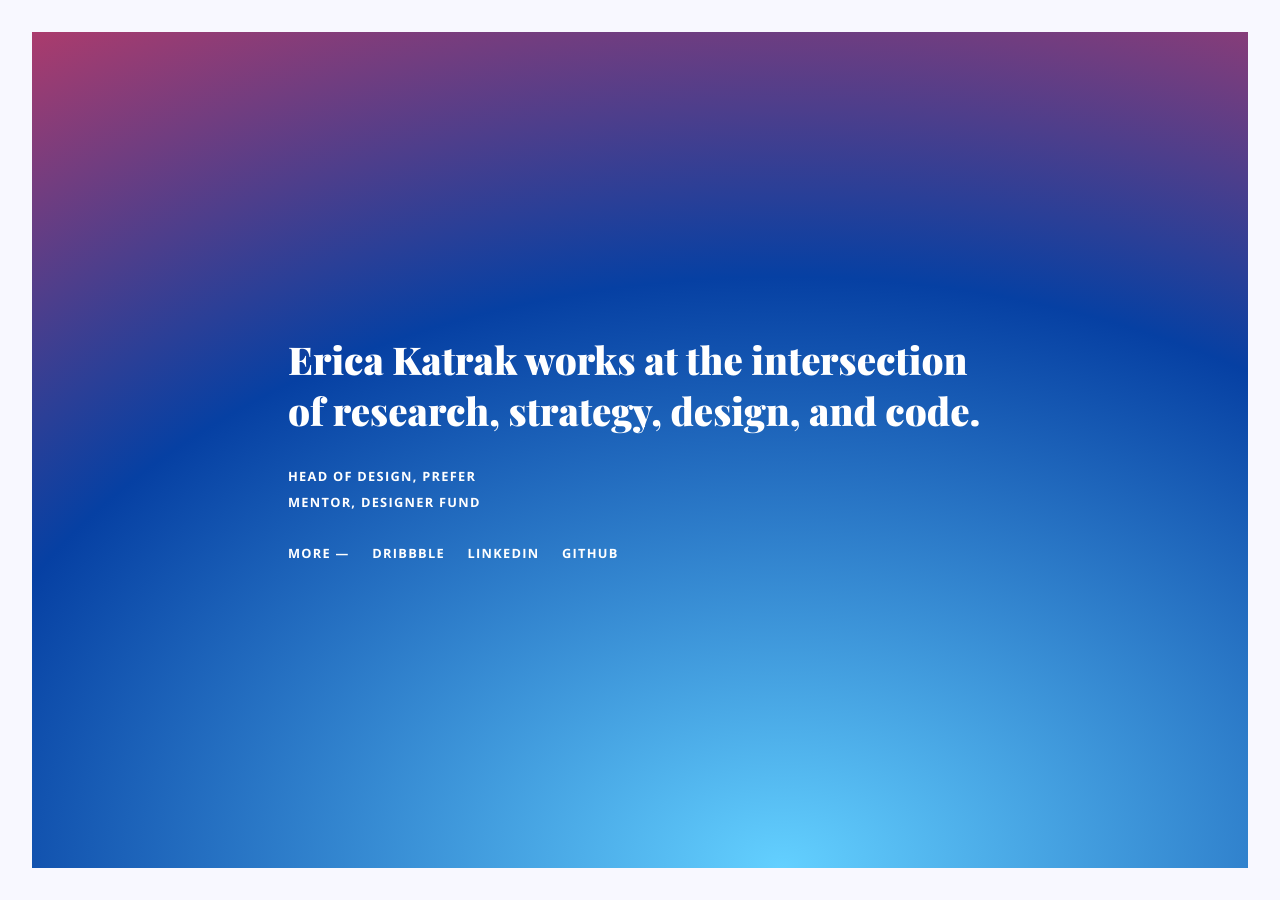
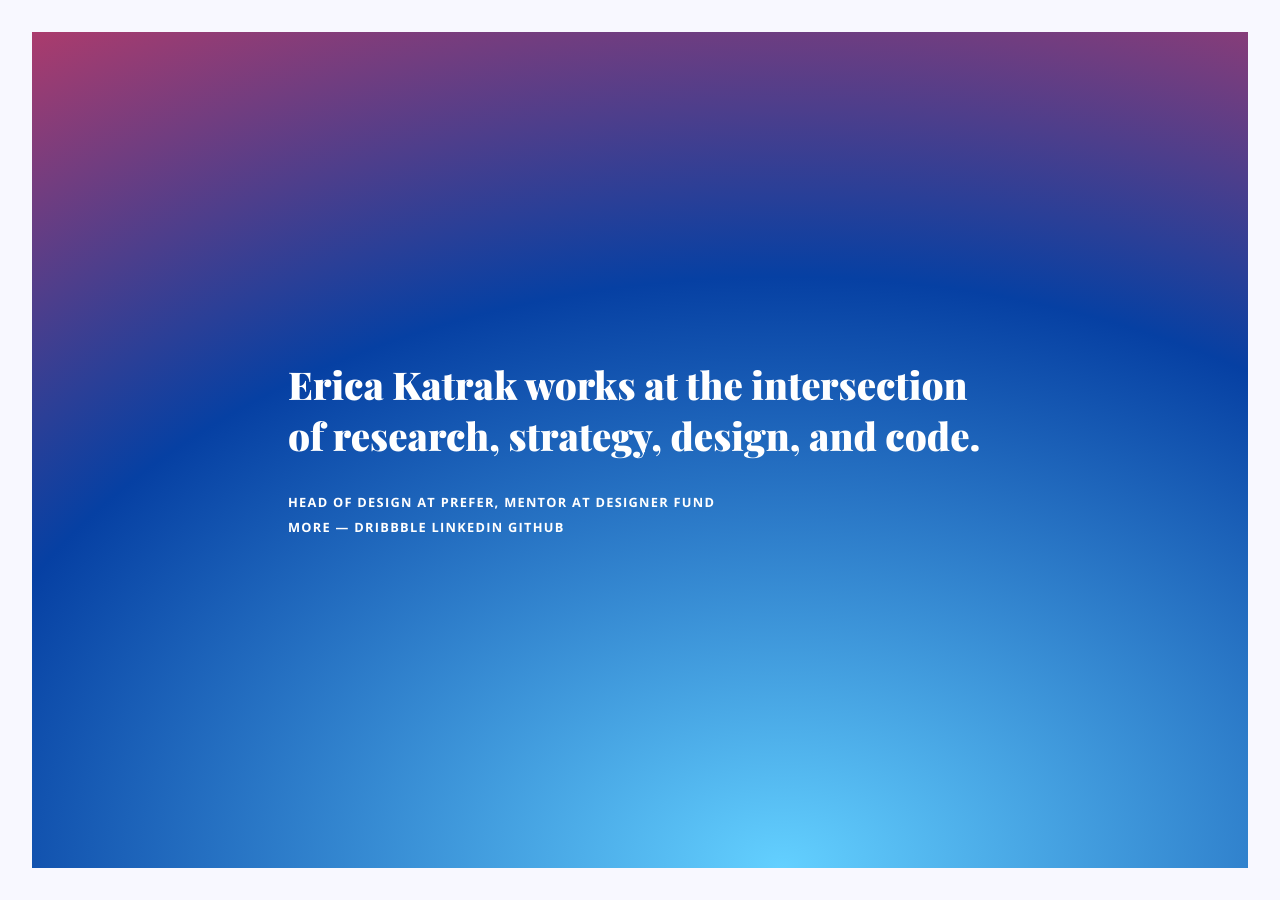
Before and after one commit to ericakatrak/ericakatrak.github.io, a Jekyll site: the page built from index.html, in a window 1280 px wide. Built offline with Jekyll 4.4.1, drawn with Linux system fonts in a browser that asks for light colours.

Commit message:
copy update

```diff
--- a/index.html
+++ b/index.html
@@ -5,10 +5,9 @@ layout: default
 	<section>
 		<h1>Erica Katrak works at the intersection of research, strategy, design, and code.</h1>
 
-		<p>Head of Design, <a href="http://www.prefer.com/" target="_blank">Prefer</a><br />
-		Mentor, <a href="http://www.designerfund.com/" target="_blank">Designer Fund</a></p>
+		<p>Head of Design at <a href="http://www.prefer.com/" target="_blank">Prefer</a>, Mentor at <a href="http://www.designerfund.com/" target="_blank">Designer Fund</a><br />
 
-		<p class="more">More <span>—</span>
+		<span class="more">More</span> <span>—</span>
 			<a href="http://www.dribbble.com/ericakatrak" target="_blank">Dribbble</a>
 			<a href="http://www.linkedin.com/in/ericakatrak" target="_blank">LinkedIn</a>
 			<a href="https://www.github.com/ericakatrak" target="_blank">Github</a>
```
